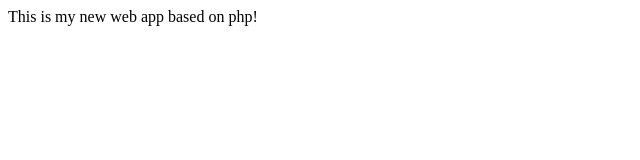
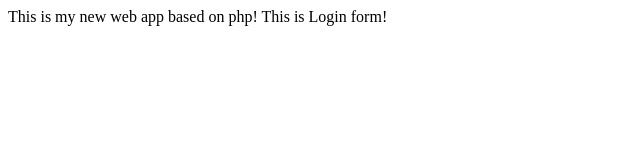
Before and after one commit to adiada/git_tutorial, a plain HTML site: page index.html in a window 1280 px wide. Shown: the whole page, without its empty margins (0-640 px from the left). Drawn offline with Linux system fonts and the light colour scheme.

Commit message:
login form

```diff
--- a/index.html
+++ b/index.html
@@ -8,5 +8,6 @@
 </head>
 <body>
     This is my new web app based on php!
+    This is Login form!
 </body>
 </html>
```
Also changed, not shown: dir2/app2.js (added), log.txt (added), login.html (added).
